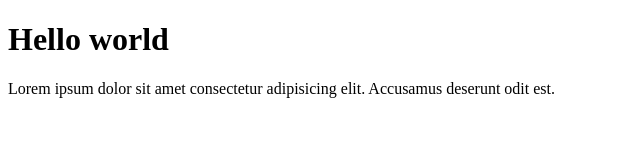
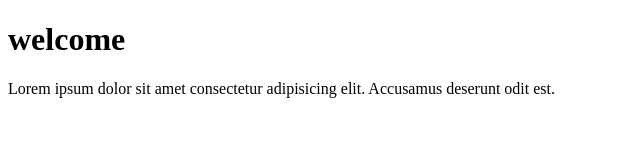
Before and after one commit to FizaSiddiqui207/project2410e1, a plain HTML site: page index.html in a window 1280 px wide. Shown: the whole page, without its empty margins (0-640 px from the left). Drawn offline with Linux system fonts and the light colour scheme.

Commit message:
add change

```diff
--- a/index.html
+++ b/index.html
@@ -6,7 +6,7 @@
     <title>Document</title>
 </head>
 <body>
-    <h1>Hello world</h1>
+    <h1>welcome</h1>
     <p>Lorem ipsum dolor sit amet consectetur adipisicing elit. Accusamus deserunt odit est.</p>
 </body>
 </html>
```
